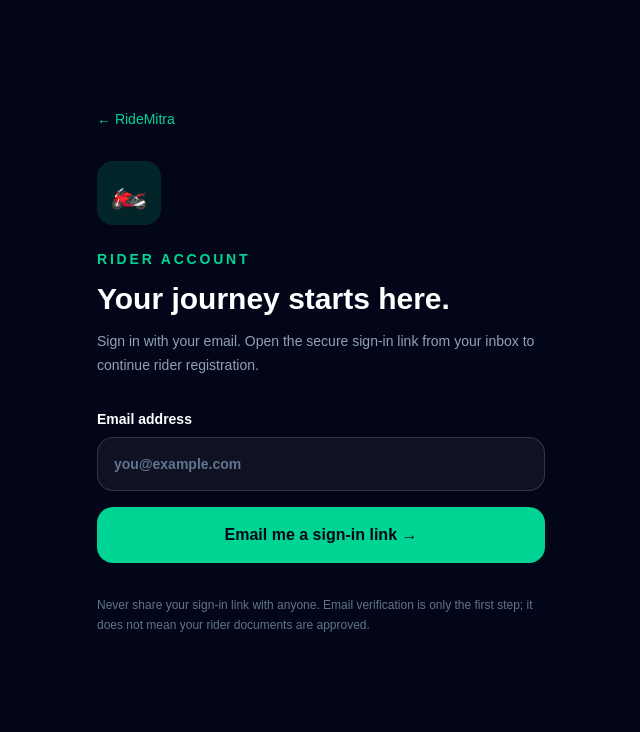
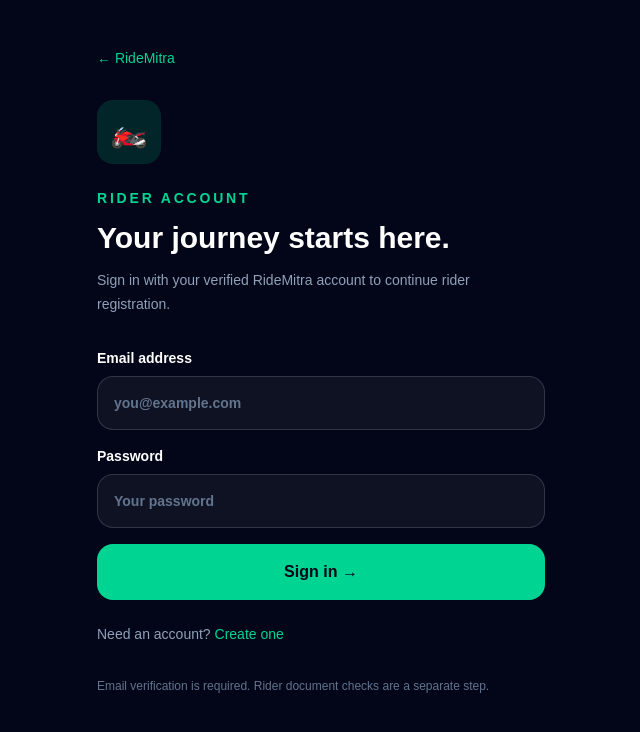
Before and after one commit to mintuvanga/ridemitra, a Next.js app: page /rider/login in a window 1280 px wide. Shown: the top 732 px of the page, without its empty margins (319-959 px from the left). Built offline with nearby package versions, Linux system fonts and the light colour scheme.

Commit message:
Replace rider magic-link flow with PostgreSQL-backed login

```diff
--- a/src/app/rider/login/page.tsx
+++ b/src/app/rider/login/page.tsx
@@ -1,52 +1,29 @@
 "use client";
 
-import { useEffect, useState } from "react";
+import { useState } from "react";
 import Link from "next/link";
-import { createClient } from "@/lib/supabase/client";
 
 export default function RiderLoginPage() {
   const [email, setEmail] = useState("");
-  const [sent, setSent] = useState(false);
+  const [password, setPassword] = useState("");
   const [busy, setBusy] = useState(false);
   const [message, setMessage] = useState("");
 
-  useEffect(() => {
-    const params = new URLSearchParams(window.location.search);
-    if (params.get("error") === "auth_callback_failed") {
-      setMessage("That sign-in link could not be verified or has expired. Please request a new sign-in link.");
-      window.history.replaceState({}, "", window.location.pathname);
-    }
-  }, []);
-
-  async function sendMagicLink(e: React.FormEvent<HTMLFormElement>) {
+  async function signIn(e: React.FormEvent<HTMLFormElement>) {
     e.preventDefault();
-    const normalizedEmail = email.trim().toLowerCase();
-
-    if (!/^[^\s@]+@[^\s@]+\.[^\s@]+$/.test(normalizedEmail)) {
-      setMessage("Enter a valid email address.");
-      return;
-    }
-
     setBusy(true);
     setMessage("");
-
     try {
-      const supabase = createClient();
-      const { error } = await supabase.auth.signInWithOtp({
-        email: normalizedEmail,
-        options: {
-          shouldCreateUser: true,
-          emailRedirectTo: `${window.location.origin}/auth/callback?next=/rider/onboarding`,
-        },
+      const response = await fetch("/api/auth/login", {
+        method: "POST",
+        headers: { "Content-Type": "application/json" },
+        body: JSON.stringify({ email: email.trim().toLowerCase(), password }),
       });
-
-      if (error) throw error;
-
-      setEmail(normalizedEmail);
-      setSent(true);
-      setMessage("A sign-in link should arrive shortly. Check your inbox and spam folder.");
+      const result = await response.json();
+      if (!response.ok) throw new Error(result.error || "Unable to sign in.");
+      window.location.href = "/rider/onboarding";
     } catch (error) {
-      setMessage(error instanceof Error ? error.message : "Unable to send sign-in link.");
+      setMessage(error instanceof Error ? error.message : "Unable to sign in.");
     } finally {
       setBusy(false);
     }
@@ -55,74 +32,23 @@
   return (
     <main className="min-h-screen bg-slate-950 px-4 py-8 text-white">
       <div className="mx-auto flex min-h-[85vh] max-w-md flex-col justify-center">
-        <Link href="/" className="mb-8 text-sm text-emerald-400">
-          ← RideMitra
-        </Link>
-
-        <div className="mb-6 flex h-16 w-16 items-center justify-center rounded-2xl bg-emerald-400/15 text-3xl">
-          🏍️
-        </div>
-
-        <p className="text-sm font-bold uppercase tracking-[0.2em] text-emerald-400">
-          Rider account
-        </p>
+        <Link href="/" className="mb-8 text-sm text-emerald-400">← RideMitra</Link>
+        <div className="mb-6 flex h-16 w-16 items-center justify-center rounded-2xl bg-emerald-400/15 text-3xl">🏍️</div>
+        <p className="text-sm font-bold uppercase tracking-[0.2em] text-emerald-400">Rider account</p>
         <h1 className="mt-3 text-3xl font-black">Your journey starts here.</h1>
-        <p className="mt-3 text-sm leading-6 text-slate-400">
-          Sign in with your email. Open the secure sign-in link from your inbox to continue rider registration.
-        </p>
-
-        {!sent ? (
-          <form onSubmit={sendMagicLink} className="mt-8 space-y-4">
-            <label className="block text-sm font-semibold">
-              Email address
-              <input
-                type="email"
-                inputMode="email"
-                autoComplete="email"
-                maxLength={254}
-                required
-                value={email}
-                onChange={(e) => setEmail(e.target.value)}
-                placeholder="you@example.com"
-                className="mt-2 w-full rounded-2xl border border-white/15 bg-white/5 px-4 py-4 outline-none placeholder:text-slate-500 focus:border-emerald-400"
-              />
-            </label>
-            <button
-              disabled={busy}
-              className="w-full rounded-2xl bg-emerald-400 px-4 py-4 font-bold text-slate-950 transition hover:bg-emerald-300 disabled:opacity-50"
-            >
-              {busy ? "Sending link..." : "Email me a sign-in link →"}
-            </button>
-          </form>
-        ) : (
-          <div className="mt-8 space-y-4 rounded-2xl border border-white/10 bg-white/5 p-5">
-            <p className="font-semibold">Check your email</p>
-            <p className="break-words text-sm text-slate-300">{email}</p>
-            <p className="text-sm leading-6 text-slate-400">
-              Open the sign-in link in the email to continue. If it does not arrive, check spam or try again later.
-            </p>
-            <button
-              type="button"
-              onClick={() => {
-                setSent(false);
-                setMessage("");
-              }}
-              className="w-full py-2 text-sm text-slate-400 hover:text-white"
-            >
-              Use a different email
-            </button>
-          </div>
-        )}
-
-        {message && (
-          <p role="status" className="mt-4 break-words text-sm text-emerald-300">
-            {message}
-          </p>
-        )}
-
-        <p className="mt-8 text-xs leading-5 text-slate-500">
-          Never share your sign-in link with anyone. Email verification is only the first step; it does not mean your rider documents are approved.
-        </p>
+        <p className="mt-3 text-sm leading-6 text-slate-400">Sign in with your verified RideMitra account to continue rider registration.</p>
+        <form onSubmit={signIn} className="mt-8 space-y-4">
+          <label className="block text-sm font-semibold">Email address
+            <input type="email" autoComplete="email" maxLength={254} required value={email} onChange={e => setEmail(e.target.value)} placeholder="you@example.com" className="mt-2 w-full rounded-2xl border border-white/15 bg-white/5 px-4 py-4 outline-none placeholder:text-slate-500 focus:border-emerald-400" />
+          </label>
+          <label className="block text-sm font-semibold">Password
+            <input type="password" autoComplete="current-password" required value={password} onChange={e => setPassword(e.target.value)} placeholder="Your password" className="mt-2 w-full rounded-2xl border border-white/15 bg-white/5 px-4 py-4 outline-none placeholder:text-slate-500 focus:border-emerald-400" />
+          </label>
+          <button disabled={busy} className="w-full rounded-2xl bg-emerald-400 px-4 py-4 font-bold text-slate-950 disabled:opacity-50">{busy ? "Signing in..." : "Sign in →"}</button>
+        </form>
+        {message && <p role="status" className="mt-4 break-words text-sm text-rose-300">{message}</p>}
+        <p className="mt-6 text-sm text-slate-400">Need an account? <Link href="/signup" className="text-emerald-400">Create one</Link></p>
+        <p className="mt-8 text-xs leading-5 text-slate-500">Email verification is required. Rider document checks are a separate step.</p>
       </div>
     </main>
   );
```
